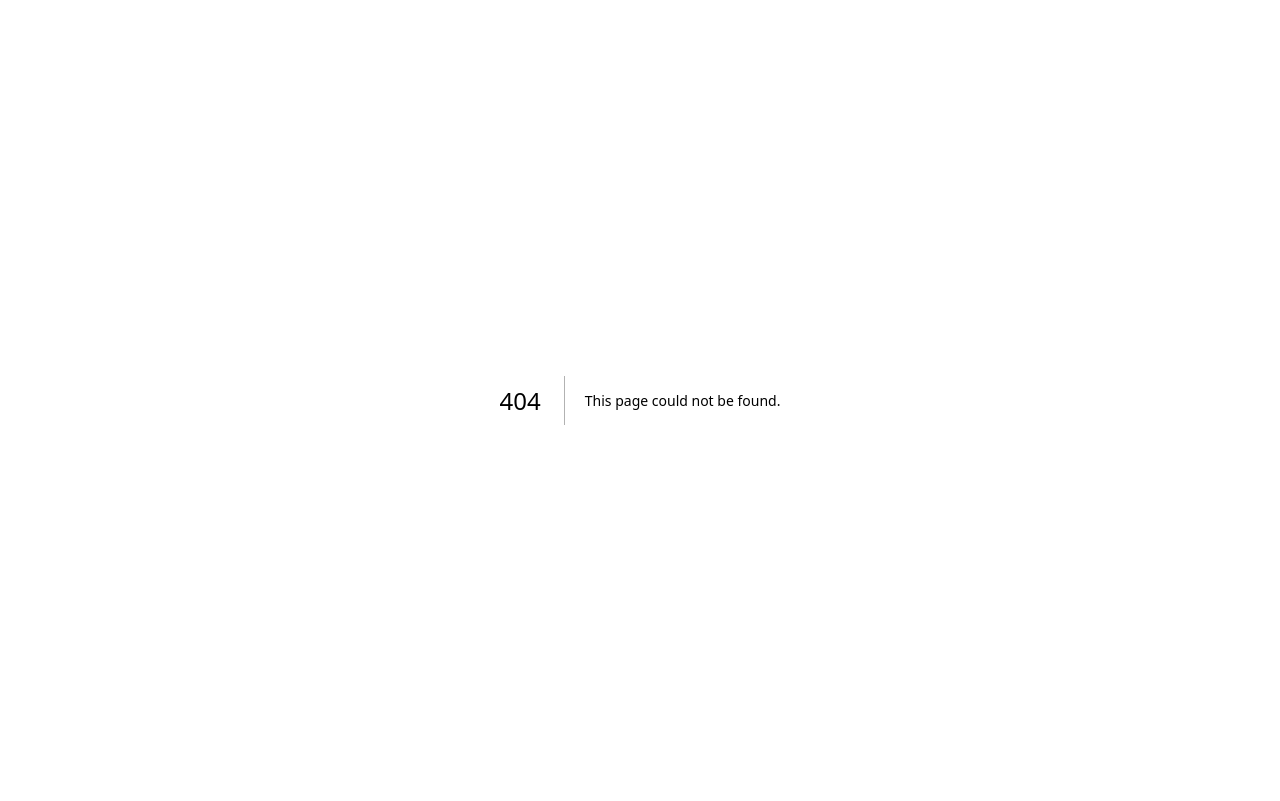
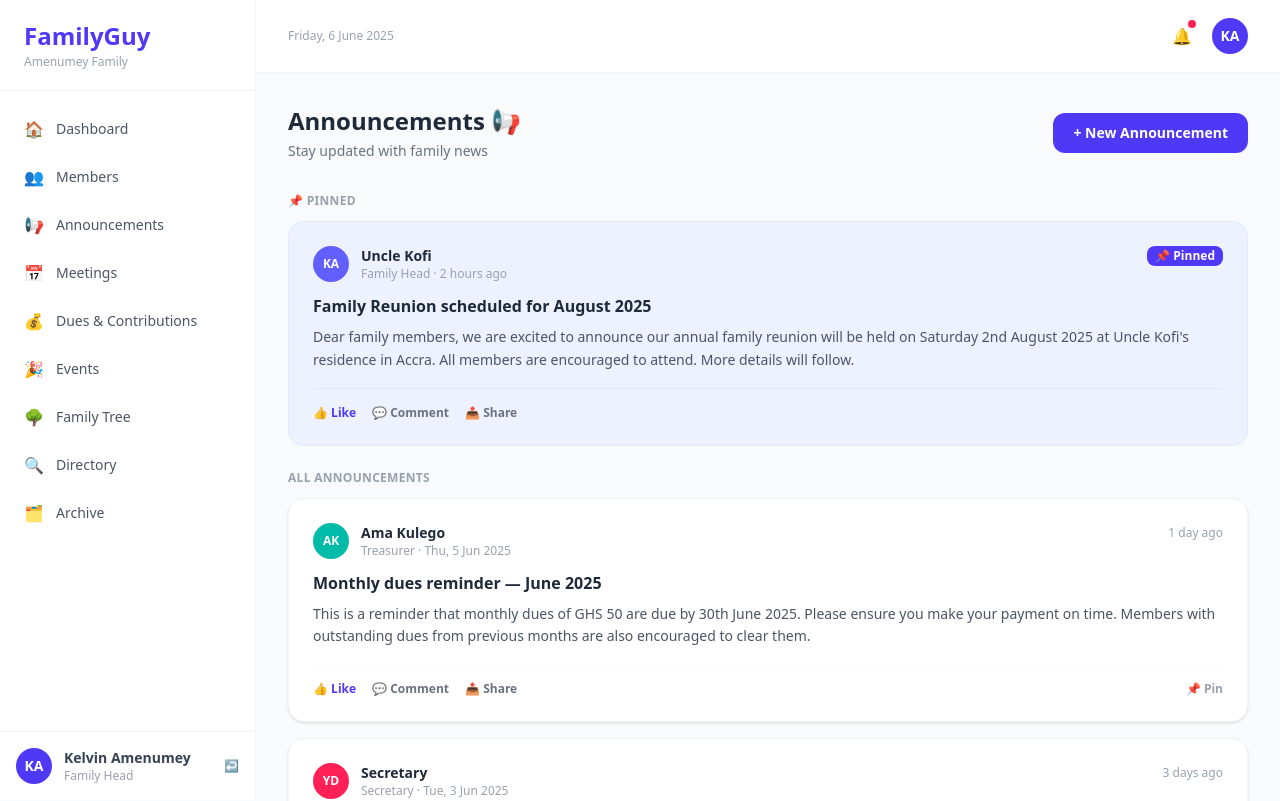
Before and after one commit to KelvinXoese/familygui-ui, a Next.js app in the folder familyguy/: page /dashboard/announcements in a window 1280 px wide. Before the commit this address had no page. Shown: the top 801 px of the page. Built offline with nearby package versions, Linux system fonts and the light colour scheme.

Commit message:
feature: Add announcement with role-based permissions

```diff
--- /dev/null
+++ b/familyguy/src/app/(dashboard)/dashboard/announcements/page.tsx
@@ -0,0 +1,137 @@
+export default function AnnouncementsPage() {
+  const announcements = [
+    {
+      id: 1,
+      title: "Family Reunion scheduled for August 2025",
+      body: "Dear family members, we are excited to announce our annual family reunion will be held on Saturday 2nd August 2025 at Uncle Kofi's residence in Accra. All members are encouraged to attend. More details will follow.",
+      author: "Uncle Kofi",
+      role: "Family Head",
+      initials: "KA",
+      time: "2 hours ago",
+      date: "Fri, 6 Jun 2025",
+      pinned: true,
+      color: "bg-indigo-500",
+    },
+    {
+      id: 2,
+      title: "Monthly dues reminder — June 2025",
+      body: "This is a reminder that monthly dues of GHS 50 are due by 30th June 2025. Please ensure you make your payment on time. Members with outstanding dues from previous months are also encouraged to clear them.",
+      author: "Ama Kulego",
+      role: "Treasurer",
+      initials: "AK",
+      time: "1 day ago",
+      date: "Thu, 5 Jun 2025",
+      pinned: false,
+      color: "bg-teal-500",
+    },
+    {
+      id: 3,
+      title: "New member joined: Martha Dapaah",
+      body: "Please join us in welcoming Martha Dapaah who has just joined the Amenumey Family on FamilyGuy. Martha is based in Takoradi. Please make her feel welcome!",
+      author: "Secretary",
+      role: "Secretary",
+      initials: "YD",
+      time: "3 days ago",
+      date: "Tue, 3 Jun 2025",
+      pinned: false,
+      color: "bg-rose-500",
+    },
+    {
+      id: 4,
+      title: "Funeral contribution for late Mr. Asante",
+      body: "We are saddened to announce the passing of Mr. Kwame Asante, father of our member Abena Mensah. A contribution of GHS 100 per member has been set. Please make your contribution by 10th June.",
+      author: "Uncle Kofi",
+      role: "Family Head",
+      initials: "KA",
+      time: "5 days ago",
+      date: "Sun, 1 Jun 2025",
+      pinned: false,
+      color: "bg-indigo-500",
+    },
+  ];
+
+  const userRole = "Family Head";
+  const canPost = ["Family Head", "Secretary", "Treasurer", "Elder"].includes(userRole);
+
+  return (
+    <div>
+      {/* HEADER */}
+      <div className="flex items-center justify-between mb-8">
+        <div>
+          <h2 className="text-2xl font-bold text-gray-800">Announcements 📢</h2>
+          <p className="text-gray-500 text-sm mt-1">Stay updated with family news</p>
+        </div>
+        {canPost ? (
+          <button className="flex items-center gap-2 px-5 py-2.5 bg-indigo-600 hover:bg-indigo-700 text-white text-sm font-bold rounded-xl transition">
+            + New Announcement
+          </button>
+        ) : (
+          <div className="px-4 py-2 bg-gray-100 text-gray-400 text-xs font-semibold rounded-xl">
+            Read only
+          </div>
+        )}
+      </div>
+
+      {/* PINNED */}
+      <p className="text-xs font-bold text-gray-400 uppercase tracking-wide mb-3">📌 Pinned</p>
+      {announcements.filter((a) => a.pinned).map((a) => (
+        <div key={a.id} className="bg-indigo-50 border border-indigo-100 rounded-2xl p-6 mb-6">
+          <div className="flex items-start justify-between gap-4 mb-3">
+            <div className="flex items-center gap-3">
+              <div className={`w-9 h-9 rounded-full ${a.color} flex items-center justify-center text-white text-xs font-bold flex-shrink-0`}>
+                {a.initials}
+              </div>
+              <div>
+                <p className="text-sm font-bold text-gray-800">{a.author}</p>
+                <p className="text-xs text-gray-400">{a.role} · {a.time}</p>
+              </div>
+            </div>
+            <span className="text-xs bg-indigo-600 text-white px-2 py-0.5 rounded-lg font-semibold flex-shrink-0">
+              📌 Pinned
+            </span>
+          </div>
+          <h3 className="text-base font-bold text-gray-800 mb-2">{a.title}</h3>
+          <p className="text-sm text-gray-600 leading-relaxed">{a.body}</p>
+          <div className="flex items-center gap-4 mt-4 pt-4 border-t border-indigo-100">
+            <button className="text-xs font-semibold text-indigo-600 hover:underline">👍 Like</button>
+            <button className="text-xs font-semibold text-gray-500 hover:underline">💬 Comment</button>
+            <button className="text-xs font-semibold text-gray-500 hover:underline">📤 Share</button>
+          </div>
+        </div>
+      ))}
+
+      {/* ALL ANNOUNCEMENTS */}
+      <p className="text-xs font-bold text-gray-400 uppercase tracking-wide mb-3">All Announcements</p>
+      <div className="space-y-4">
+        {announcements.filter((a) => !a.pinned).map((a) => (
+          <div key={a.id} className="bg-white border border-gray-100 rounded-2xl p-6 shadow-sm">
+            <div className="flex items-start gap-3 mb-3">
+              <div className={`w-9 h-9 rounded-full ${a.color} flex items-center justify-center text-white text-xs font-bold flex-shrink-0`}>
+                {a.initials}
+              </div>
+              <div className="flex-1">
+                <div className="flex items-center justify-between">
+                  <p className="text-sm font-bold text-gray-800">{a.author}</p>
+                  <p className="text-xs text-gray-400">{a.time}</p>
+                </div>
+                <p className="text-xs text-gray-400">{a.role} · {a.date}</p>
+              </div>
+            </div>
+            <h3 className="text-base font-bold text-gray-800 mb-2">{a.title}</h3>
+            <p className="text-sm text-gray-600 leading-relaxed">{a.body}</p>
+            <div className="flex items-center gap-4 mt-4 pt-4 border-t border-gray-50">
+              <button className="text-xs font-semibold text-indigo-600 hover:underline">👍 Like</button>
+              <button className="text-xs font-semibold text-gray-500 hover:underline">💬 Comment</button>
+              <button className="text-xs font-semibold text-gray-500 hover:underline">📤 Share</button>
+              {canPost && (
+                <button className="ml-auto text-xs font-semibold text-gray-400 hover:text-gray-600">
+                  📌 Pin
+                </button>
+              )}
+            </div>
+          </div>
+        ))}
+      </div>
+    </div>
+  );
+}
```
